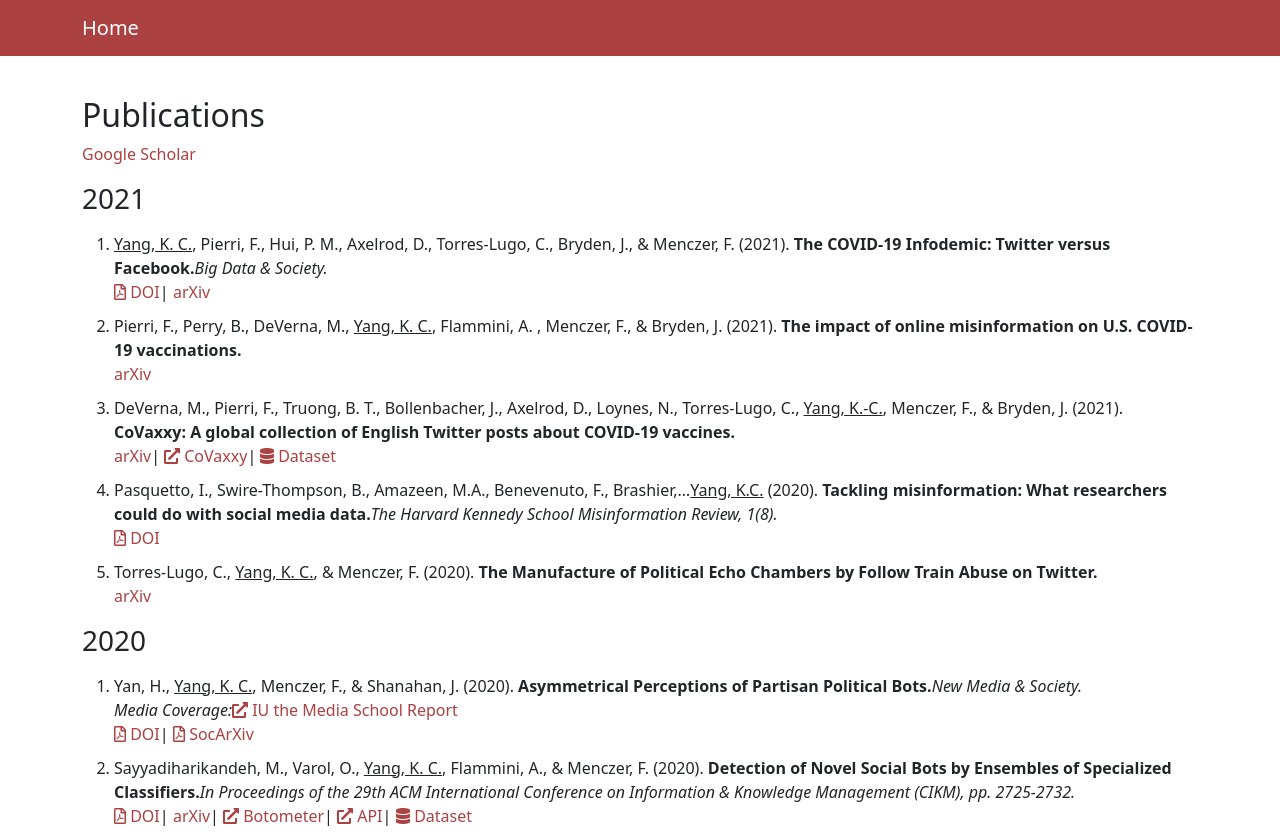
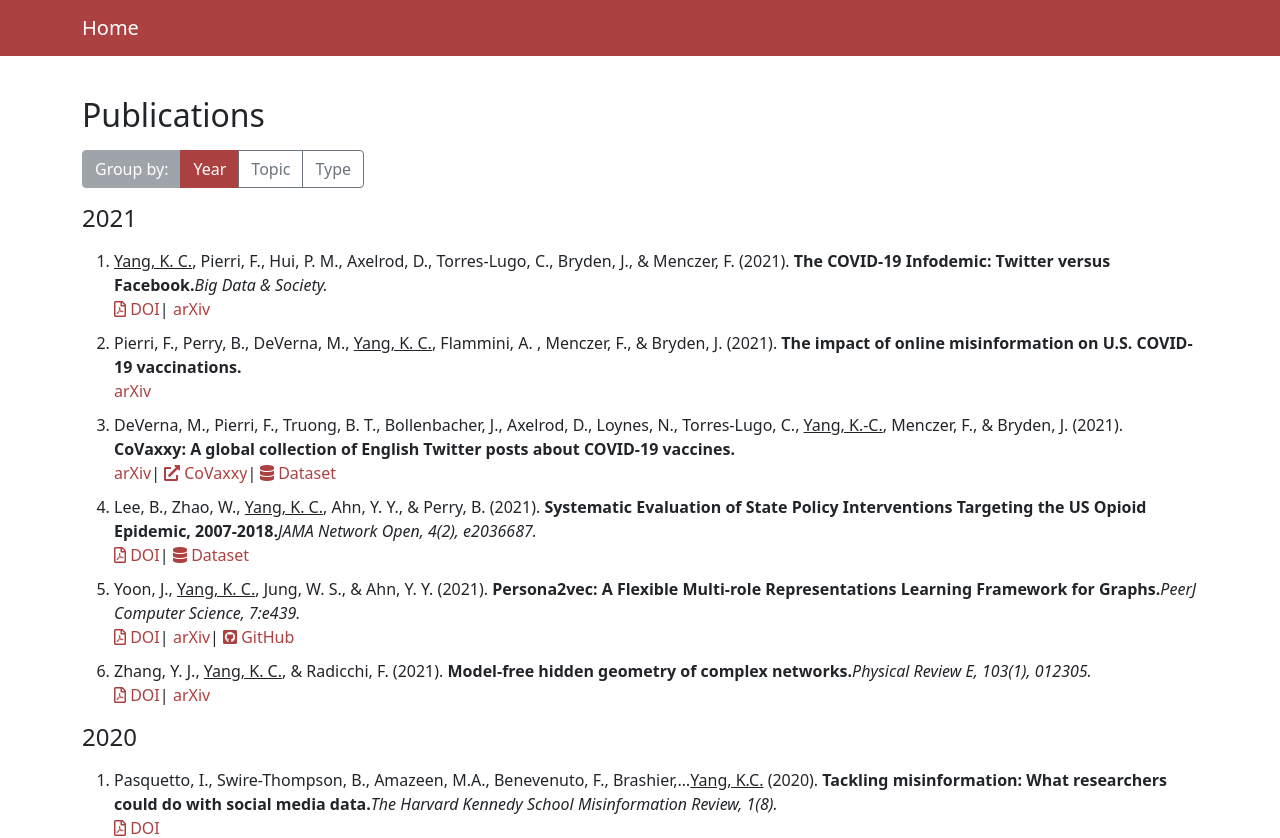
Before and after one commit to KaichengYang/homepage, a Vue app: page /pub in a window 1280 px wide. Shown: the top 838 px of the page. Built offline with nearby package versions, Linux system fonts and the light colour scheme; some icons are missing.

Commit message:
fix things

```diff
--- a/src/components/News.vue
+++ b/src/components/News.vue
@@ -1,7 +1,6 @@
 <template>
     <!-- news -->
-    <div id="news" class="my-5">
-        <h2 class="mt-3">News</h2>
+    <div>
         <ul class="mt-3">
             <li v-for="news in news_to_show">
                 {{ news.date }}: <span v-html="news.msg"></span>
--- a/src/components/NewsPage.vue
+++ b/src/components/NewsPage.vue
@@ -1,9 +1,9 @@
 <template>
     <div>
         <NavbarOther />
-
         <div class="pt-5">
             <div class="container mt-5">
+                <h2>News</h2>
                 <News v-bind:is_home='false'/>
             </div>
         </div>
--- a/src/components/Publist.vue
+++ b/src/components/Publist.vue
@@ -1,14 +1,9 @@
 <template>
-    <div id="publication" class="my-5">
-        <h2 class="mt-3">Publications</h2>
-        <P><a href="https://scholar.google.com/citations?user=tqb96X8AAAAJ&hl=en">
-        <i class="ai ai-google-scholar-square ai-1x"></i> Google Scholar</a></P>
-
+    <div>
         <template v-for="paper_chunk in paper_chunks">
-            <h3>{{ paper_chunk.meta }} </h3>
+            <h4 v-if="!is_home">{{ paper_chunk.meta }} </h4>
             <PublistUnit v-bind:papers="paper_chunk.papers"/>
         </template>
-
         <BackForth v-bind:is_home="is_home" v-bind:target="'/pub'"/>
     </div>
 </template>
@@ -28,6 +23,10 @@ export default {
         is_home: {
             type: Boolean,
             default: true
+        },
+        view: {
+            type: String,
+            default: "year"
         }
     },
     data () {
@@ -36,26 +35,89 @@ export default {
         }
     },
     computed: {
-        paper_chunks () {
-            if (this.is_home){
-                return [
-                    {
-                        meta: 'year',
-                        papers: this.refs.slice(0, 5)
-                    }
-                ];
-            }else{
-                return [
-                    {
-                        meta: 2021,
-                        papers: this.refs.slice(0, 5)
-                    },
-                    {
-                        meta: 2020,
-                        papers: this.refs.slice(5, 10)
-                    }
-                ];
+        paper_chunks: function () {
+            if(this.view === "topic"){
+                return this.get_paper_chunks_topic()
+            } else if (this.view == "type"){
+                return this.get_paper_chunks_type()
+            } else if (this.view == "highlight"){
+                return this.get_paper_chunks_highlight()
+            } else {
+                return this.get_paper_chunks_year()
             }
+        }
+    },
+    methods: {
+        get_paper_chunks_year: function () {
+            var year_set = new Set();
+            this.refs.forEach(paper => {
+                year_set.add(paper.year)
+            });
+            var year_list = Array.from(year_set).sort((a, b) => b - a);
+            var paper_chunks = Array();
+            for(var i=0; i<year_list.length; i++){
+                var year = year_list[i];
+                paper_chunks.push({
+                    meta: year,
+                    papers: this.refs.filter(paper => paper.year === year)
+                })
+            }
+            // console.log(year_list);
+            return paper_chunks;
+        },
+        get_paper_chunks_type: function () {
+            var type_set = new Set();
+            this.refs.forEach(paper => {
+                type_set.add(paper.type)
+            });
+            var type_list = Array.from(type_set).sort();
+            var paper_chunks = Array();
+            for(var i=0; i<type_list.length; i++){
+                var type = type_list[i];
+                paper_chunks.push({
+                    meta: type,
+                    papers: this.refs.filter(paper => paper.type == type)
+                })
+            }
+            return paper_chunks;
+        },
+        get_paper_chunks_topic: function () {
+            var topic_set = new Set();
+            for(var i=0; i<this.refs.length; i++){
+                var paper_topics = this.refs[i].topic;
+                for(var j=0; j<paper_topics.length; j++){
+                    topic_set.add(paper_topics[j]);
+                }
+            }
+            var topic_list = Array.from(topic_set).sort();
+            var paper_chunks = Array();
+            for(var i=0; i<topic_list.length; i++){
+                var topic = topic_list[i];
+                paper_chunks.push({
+                    meta: topic,
+                    papers: this.refs.filter(paper => paper.topic.indexOf(topic) >= 0)
+                })
+            }
+            return paper_chunks;
+        },
+        get_paper_chunks_highlight: function () {
+            var highlight_set = new Set();
+            for(var i=0; i<this.refs.length; i++){
+                var paper_highlight = this.refs[i].highlight;
+                for(var j=0; j<paper_highlight.length; j++){
+                    highlight_set.add(paper_highlight[j]);
+                }
+            }
+            var highlight_list = Array.from(highlight_set).sort();
+            var paper_chunks = Array();
+            for(var i=0; i<highlight_list.length; i++){
+                var highlight = highlight_list[i];
+                paper_chunks.push({
+                    meta: highlight,
+                    papers: this.refs.filter(paper => paper.highlight.indexOf(highlight) >= 0)
+                })
+            }
+            return paper_chunks;
         }
     }
 }
--- a/src/components/PublistPage.vue
+++ b/src/components/PublistPage.vue
@@ -2,9 +2,19 @@
     <div>
         <NavbarOther />
 
-        <div class="pt-5">
+        <div class="py-5">
             <div class="container mt-5">
-                <Publist v-bind:is_home='false'/>
+                <h2 class="mt-3">Publications</h2>
+                <div class="btn-toolbar my-3" role="toolbar" aria-label="Toolbar with button groups">
+                    <div class="btn-group flex-wrap mr-2" role="group" aria-label="First group" data-toggle="buttons">
+                        <button type="button" class="btn btn-secondary" disabled>Group by:</button>
+                        <button type="button" class="btn btn-outline-secondary" v-bind:class="button_stats.year" v-on:click="update_publist('year')">Year</button>
+                        <button type="button" class="btn btn-outline-secondary" v-bind:class="button_stats.topic" v-on:click="update_publist('topic')">Topic</button>
+                        <button type="button" class="btn btn-outline-secondary" v-bind:class="button_stats.type" v-on:click="update_publist('type')">Type</button>
+                    </div>
+                </div>
+
+                <Publist v-bind:is_home='false' v-bind:view='publist_to_show'/>
             </div>
         </div>
     </div>
@@ -19,6 +29,26 @@ export default {
     components: {
         NavbarOther,
         Publist
+    },
+    data () {
+        return {
+            button_stats: {
+                year: "btn-clicked",
+                topic: "",
+                type: ""
+            },
+            publist_to_show: "year"
+        }
+    },
+    methods: {
+        update_publist: function (view) {
+            this.publist_to_show = view;
+            Object.keys(this.button_stats).forEach(key => {
+                this.button_stats[key] = "";
+            });
+            this.button_stats[view] = "btn-clicked";
+            // console.log(this.publist_to_show);
+        }
     }
 }
 </script>
--- a/src/components/PublistUnit.vue
+++ b/src/components/PublistUnit.vue
@@ -3,7 +3,6 @@
         <ol class="mt-3">
             <span v-for="paper in papers">
                 <li>
-                    <div v-bind:class="{ highlight: paper.highlight }" v-bind:id="paper.id">
                     <span v-html="paper.authors"></span>
                     ({{ paper.year }}).
                     <b>{{ paper.title }}</b>
@@ -28,7 +27,6 @@
                             <span v-if="index != paper.links.length - 1">| </span>
                         </span>
                     </span>
-                    </div>
                 </li>
 
             </span>
--- a/static/css/style.css
+++ b/static/css/style.css
@@ -76,10 +76,6 @@ a:hover:before, .hvr-underline-from-left:focus:before, .hvr-underline-from-left:
     color: #ac4142;
 }
 
-.highlight {
-    background-color: burlywood;
-}
-
 .btn-clicked {
     background-color: #ac4142;
     border-color: #ac4142;
--- a/static/files/refs.json
+++ b/static/files/refs.json
@@ -2,6 +2,9 @@
     {
         "authors": "<u>Yang, K. C.</u>, Pierri, F.,  Hui, P. M., Axelrod, D., Torres-Lugo, C., Bryden, J., & Menczer, F.",
         "year": 2021,
+        "type": "journal",
+        "topic": ["socialmedia"],
+        "highlight": ["highlight"],
         "title": "The COVID-19 Infodemic: Twitter versus Facebook.",
         "venue": "Big Data & Society.",
         "id": "yang2020covid",
@@ -19,6 +22,9 @@
     {
         "authors": "Pierri, F., Perry, B., DeVerna, M., <u>Yang, K. C.</u>, Flammini, A. , Menczer, F., & Bryden, J.",
         "year": 2021,
+        "type": "preprint",
+        "topic": ["socialmedia"],
+        "highlight": [],
         "title": "The impact of online misinformation on U.S. COVID-19 vaccinations.",
         "id": "pierri2020impact",
         "links": [
@@ -31,6 +37,9 @@
     {
         "authors": "DeVerna, M., Pierri, F., Truong, B. T., Bollenbacher, J., Axelrod, D., Loynes, N., Torres-Lugo, C., <u>Yang, K.-C.</u>, Menczer, F., & Bryden, J.",
         "year": 2021,
+        "type": "preprint",
+        "topic": ["socialmedia"],
+        "highlight": [],
         "title": "CoVaxxy: A global collection of English Twitter posts about COVID-19 vaccines.",
         "id": "deverna2020covaxxy",
         "links": [
@@ -51,6 +60,9 @@
     {
         "authors": "Pasquetto, I., Swire-Thompson, B., Amazeen, M.A., Benevenuto, F., Brashier,…<u>Yang, K.C.</u>",
         "year": 2020,
+        "type": "journal",
+        "topic": ["socialmedia"],
+        "highlight": [],
         "title": "Tackling misinformation: What researchers could do with social media data.",
         "venue": "The Harvard Kennedy School Misinformation Review, 1(8).",
         "id": "pasquetto2020tackling",
@@ -64,6 +76,9 @@
     {
         "authors": "Torres-Lugo, C., <u>Yang, K. C.</u>, & Menczer, F.",
         "year": 2020,
+        "type": "preprint",
+        "topic": ["socialmedia"],
+        "highlight": ["highlight"],
         "title": "The Manufacture of Political Echo Chambers by Follow Train Abuse on Twitter.",
         "id": "lugo2020manufacture",
         "links": [
@@ -76,6 +91,9 @@
     {
         "authors": "Yan, H., <u>Yang, K. C.</u>, Menczer, F., & Shanahan, J.",
         "year": 2020,
+        "type": "journal",
+        "topic": ["socialmedia"],
+        "highlight": ["highlight"],
         "title": "Asymmetrical Perceptions of Partisan Political Bots.",
         "id": "yan2020asymmetrical",
         "venue": "New Media & Society.",
@@ -99,6 +117,9 @@
     {
         "authors": "Sayyadiharikandeh, M., Varol, O., <u>Yang, K. C.</u>, Flammini, A., & Menczer, F.",
         "year": 2020,
+        "type": "conf",
+        "topic": ["socialmedia"],
+        "highlight": [],
         "title": "Detection of Novel Social Bots by Ensembles of Specialized Classifiers.",
         "id": "sayyadi2020detection",
         "venue": "In Proceedings of the 29th ACM International Conference on Information & Knowledge Management (CIKM), pp. 2725-2732.",
@@ -128,6 +149,9 @@
     {
         "authors": "<u>Yang, K. C.</u>, Hui, P. M., & Menczer, F.",
         "year": 2020,
+        "type": "preprint",
+        "topic": ["socialmedia"],
+        "highlight": [],
         "title": "How Twitter Data Sampling Biases U.S. Voter Behavior Characterizations.",
         "id": "yang2020how",
         "links": [
@@ -140,6 +164,9 @@
     {
         "authors": "Chen, W., Pacheco, D., <u>Yang, K. C.</u>, & Menczer, F.",
         "year": 2020,
+        "type": "preprint",
+        "topic": ["socialmedia"],
+        "highlight": [],
         "title": "Neutral Bots Reveal Political Bias on Social Media.",
         "id": "chen2020neutral",
         "links": [
@@ -156,6 +183,9 @@
     {
         "authors": "<u>Yang, K. C.</u>, Torres-Lugo, C., & Menczer, F.",
         "year": 2020,
+        "type": "conf",
+        "topic": ["socialmedia"],
+        "highlight": [],
         "title": "Prevalence of Low-Credibility Information on Twitter During the COVID-19 Outbreak.",
         "id": "yang2020prevalence",
         "venue":"Proceedings ICWSM International Workshop on Cyber Social Threats (CySoc).",
@@ -179,6 +209,9 @@
     {
         "authors": "Hui, P. M., <u>Yang, K. C.</u>, Torres-Lugo, C., & Menczer, F.",
         "year": 2020,
+        "type": "conf",
+        "topic": ["socialmedia"],
+        "highlight": [],
         "title": "BotSlayer: DIY Real-Time Influence Campaign Detection.",
         "id": "hui2020botslayer",
         "venue": "Proceedings of the International AAAI Conference on Web and Social Media (ICWSM), vol. 14, pp. 980-982.",
@@ -196,6 +229,9 @@
     {
         "authors": "<u>Yang, K. C.</u>, Varol, O., Hui, P. M., & Menczer, F.",
         "year": 2020,
+        "type": "conf",
+        "topic": ["socialmedia"],
+        "highlight": ["highlight"],
         "title": "Scalable and Generalizable Social Bot Detection through Data Selection.",
         "id": "yang2020scalable",
         "venue": "Proceedings of the AAAI Conference on Artificial Intelligence (AAAI), vol. 34, pp. 1096--1103.",
@@ -226,6 +262,9 @@
         "title": "BotSlayer: real-time detection of bot amplification on Twitter.",
         "authors": "Hui, P. M., <u>Yang, K. C.</u>, Torres-Lugo, C., Monroe, Z., McCarty, M., Serrette, B. D., Pentchev, V., & Menczer, F.",
         "year": 2019,
+        "type": "conf",
+        "topic": ["socialmedia"],
+        "highlight": [],
         "id": "hui2019botslayer",
         "venue": "The Journal of Open Source Software, 01706.",
         "links": [
@@ -256,6 +295,9 @@
     {
         "authors": "<u>Yang, K. C.</u>, Hui, P. M., & Menczer, F.",
         "year": 2019,
+        "type": "conf",
+        "topic": ["socialmedia"],
+        "highlight": [],
         "title": "Bot Electioneering Volume: visualizing social bot activity during elections.",
         "id": "yang2019bot",
         "venue": "Companion Proceedings of The 2019 World Wide Web Conference (Companion WWW). pp. 214–217.",
@@ -277,6 +319,9 @@
     {
         "authors": "<u>Yang, K. C.</u>, Varol, O., Davis, C. A., Ferrara, E., Flammini, A., & Menczer, F.",
         "year": 2019,
+        "type": "journal",
+        "topic": ["socialmedia"],
+        "highlight": [],
         "title": "Arming the public with artificial intelligence to counter social bots.",
         "id": "yang2018arming",
         "venue": "Human Behavior and Emerging Technologies. 2019;e115.",
@@ -306,6 +351,9 @@
     {
         "authors": "Shao, C., Ciampaglia, G. L., Varol, O., <u>Yang, K. C.</u>, Flammini, A., & Menczer, F.",
         "year": 2018,
+        "type": "journal",
+        "topic": ["socialmedia"],
+        "highlight": [],
         "title": "The spread of low-credibility content by social bots.",
         "id": "shao2018spread",
         "venue": "Nature Communications, 9(1), 4787.",
@@ -338,6 +386,9 @@
         "title": "Systematic Evaluation of State Policy Interventions Targeting the US Opioid Epidemic, 2007-2018.",
         "authors": "Lee, B., Zhao, W., <u>Yang, K. C.</u>, Ahn, Y. Y., & Perry, B.",
         "year": 2021,
+        "type": "journal",
+        "topic": ["opioid"],
+        "highlight": [],
         "id": "lee2021systematic",
         "venue": "JAMA Network Open, 4(2), e2036687.",
         "links": [
@@ -355,6 +406,9 @@
         "title": "Comparing Measures of Centrality in Bipartite Social Networks: A Study of Drug Seeking for Opioid Analgesics.",
         "authors": "<u>Yang, K. C.</u>, Aronson, B., Odabas, M., Ahn, Y. Y., & Perry, B.",
         "year": 2020,
+        "type": "preprint",
+        "highlight": ["highlight"],
+        "topic": ["opioid", "netsci"],
         "id": "aronson2020comparing",
         "links": [
             {
@@ -366,6 +420,9 @@
     {
         "authors": "Perry, B., <u>Yang, K. C.</u>, Kaminski, P., Odabas, M., Park, J., Martel, M., Oser, C., Freeman, P., Ahn, Y. Y., & Talbert, J.",
         "year": 2019,
+        "type": "journal",
+        "topic": ["opioid", "netsci"],
+        "highlight": [],
         "title": "Co-prescription network reveals social dynamics of opioid doctor shopping.",
         "id": "perry2019co",
         "venue": "PLoS one, 14(10), p.e0223849.",
@@ -380,6 +437,9 @@
         "title": "Persona2vec: A Flexible Multi-role Representations Learning Framework for Graphs.",
         "authors": "Yoon, J., <u>Yang, K. C.</u>, Jung, W. S., & Ahn, Y. Y.",
         "year": 2021,
+        "type": "journal",
+        "topic": ["netsci"],
+        "highlight": [],
         "venue": "PeerJ Computer Science, 7:e439.",
         "id": "yoon2020persona",
         "links": [
@@ -401,6 +461,9 @@
         "title": "Model-free hidden geometry of complex networks.",
         "authors": "Zhang, Y. J., <u>Yang, K. C.</u>, & Radicchi, F.",
         "year": 2021,
+        "type": "journal",
+        "topic": ["netsci"],
+        "highlight": ["highlight"],
         "venue": "Physical Review E, 103(1), 012305.",
         "id": "zhang2020model",
         "links": [
@@ -418,6 +481,9 @@
         "title": "BiRank: Fast and Flexible Ranking on Bipartite Networks with R and Python.",
         "authors": "<u>Yang, K. C.</u>, Aronson, B., & Ahn, Y. Y.",
         "year": 2020,
+        "type": "journal",
+        "topic": ["netsci"],
+        "highlight": [],
         "id": "yang2020birank",
         "venue": "The Journal of Open Source Software, 02315.",
         "links": [
@@ -443,6 +509,9 @@
         "title": "Advantage of being multicomponent and spatial: Multipartite viruses colonize structured populations with lower thresholds.",
         "authors": "Zhang, Y. J., Wu, Z. X., Holme, P., & <u>Yang, K. C.</u>",
         "year": 2019,
+        "type": "journal",
+        "topic": ["netsci"],
+        "highlight": [],
         "id": "zhang2019advantage",
         "venue": "Physical Review Letters, 123(13), 138101.",
         "note": "Editors' Suggestion",
@@ -457,6 +526,9 @@
         "title": "Expansion of cooperatively growing populations: Optimal migration rates and habitat network structures.",
         "authors": "<u>Yang, K. C.</u>, Wu, Z. X., Holme, P., & Nonaka, E.",
         "year": 2017,
+        "type": "journal",
+        "topic": ["netsci"],
+        "highlight": [],
         "id": "yang2017expansion",
         "venue": "Physical Review E, 95(1), 012306.",
         "links": [
```
Also changed, not shown: src/components/Home.vue (+6 -1 lines). Lines whose indentation alone changed are shown as unchanged.
